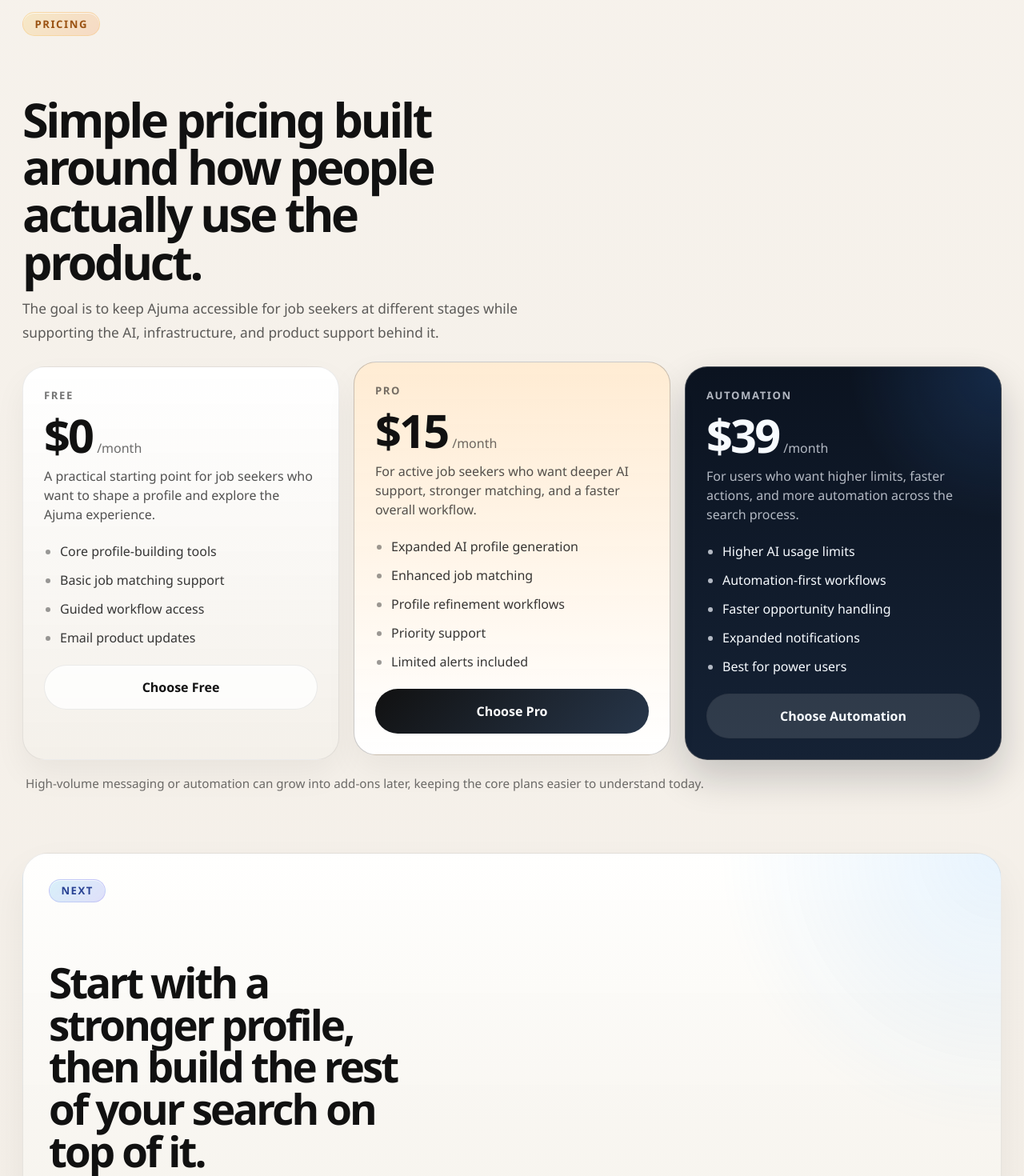
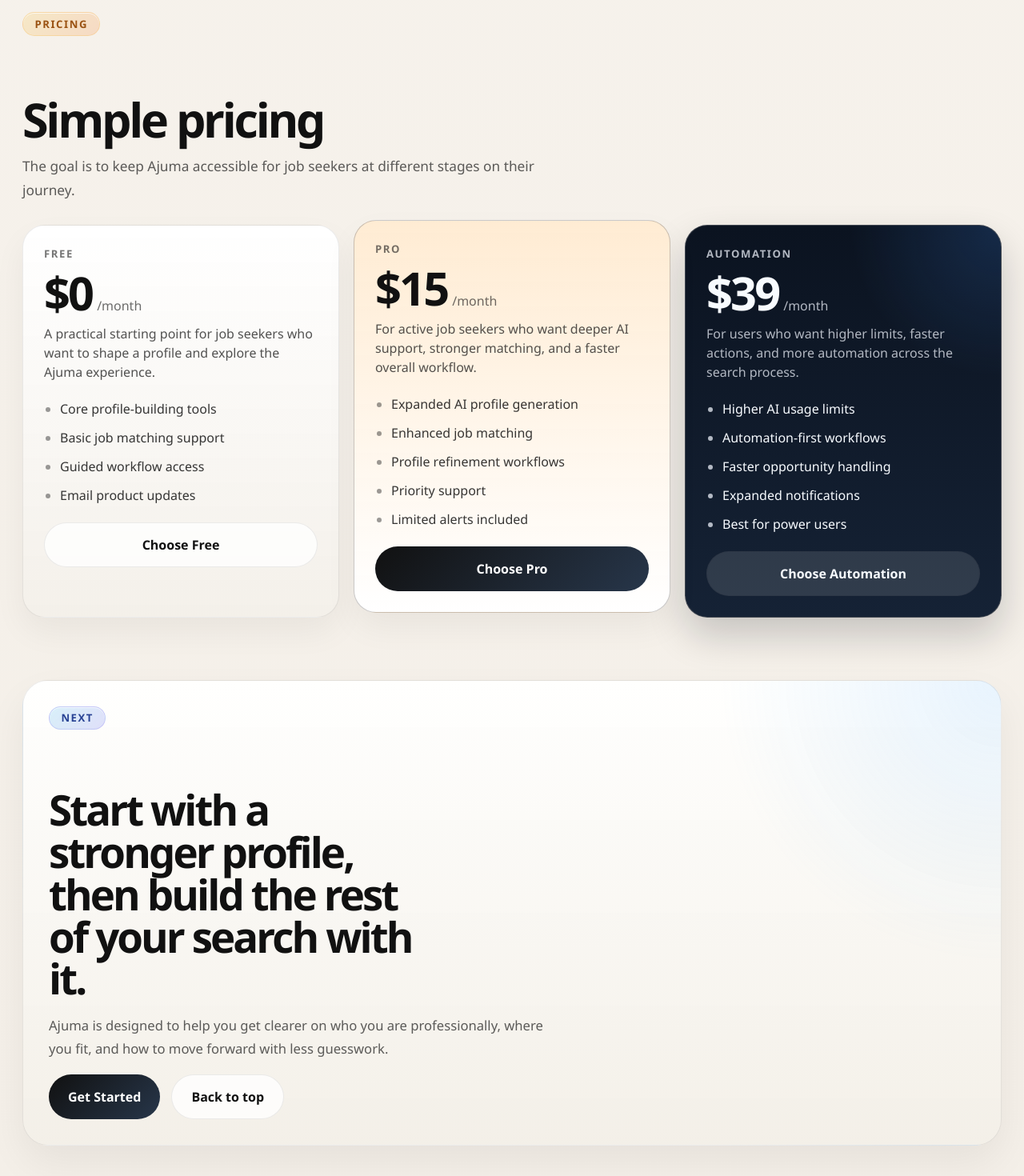
Before and after one commit to gyebi/ajuma, a React (Vite) app in the folder frontend/: page / in a window 1280 px wide. Shown: the part 3320-4790 px from the top of the page at 80% size. Built offline with nearby package versions, Linux system fonts and the light colour scheme; no server answers.

Commit message:
cta section reworded

```diff
--- a/frontend/src/components/home/CTASection.jsx
+++ b/frontend/src/components/home/CTASection.jsx
@@ -3,7 +3,7 @@
     <section className="cta-section">
       <div className="cta-card">
         <p className="section-label section-label-workflow">Next</p>
-        <h2>Start with a stronger profile, then build the rest of your search on top of it.</h2>
+        <h2>Start with a stronger profile, then build the rest of your search with it.</h2>
         <p className="cta-text">
           Ajuma is designed to help you get clearer on who you are professionally,
           where you fit, and how to move forward with less guesswork.
--- a/frontend/src/components/home/PricingSection.jsx
+++ b/frontend/src/components/home/PricingSection.jsx
@@ -5,10 +5,9 @@
     <section className="pricing-section" id="pricing">
       <div className="pricing-heading">
         <p className="section-label section-label-pricing">Pricing</p>
-        <h2>Simple pricing built around how people actually use the product.</h2>
+        <h2>Simple pricing</h2>
         <p className="pricing-intro">
-          The goal is to keep Ajuma accessible for job seekers at different stages
-          while supporting the AI, infrastructure, and product support behind it.
+          The goal is to keep Ajuma accessible for job seekers at different stages on their journey.
         </p>
       </div>
 
@@ -44,10 +43,7 @@
       </div>
 
       <div className="pricing-note">
-        <p>
-          High-volume messaging or automation can grow into add-ons later, keeping the
-          core plans easier to understand today.
-        </p>
+
       </div>
     </section>
   );
```
